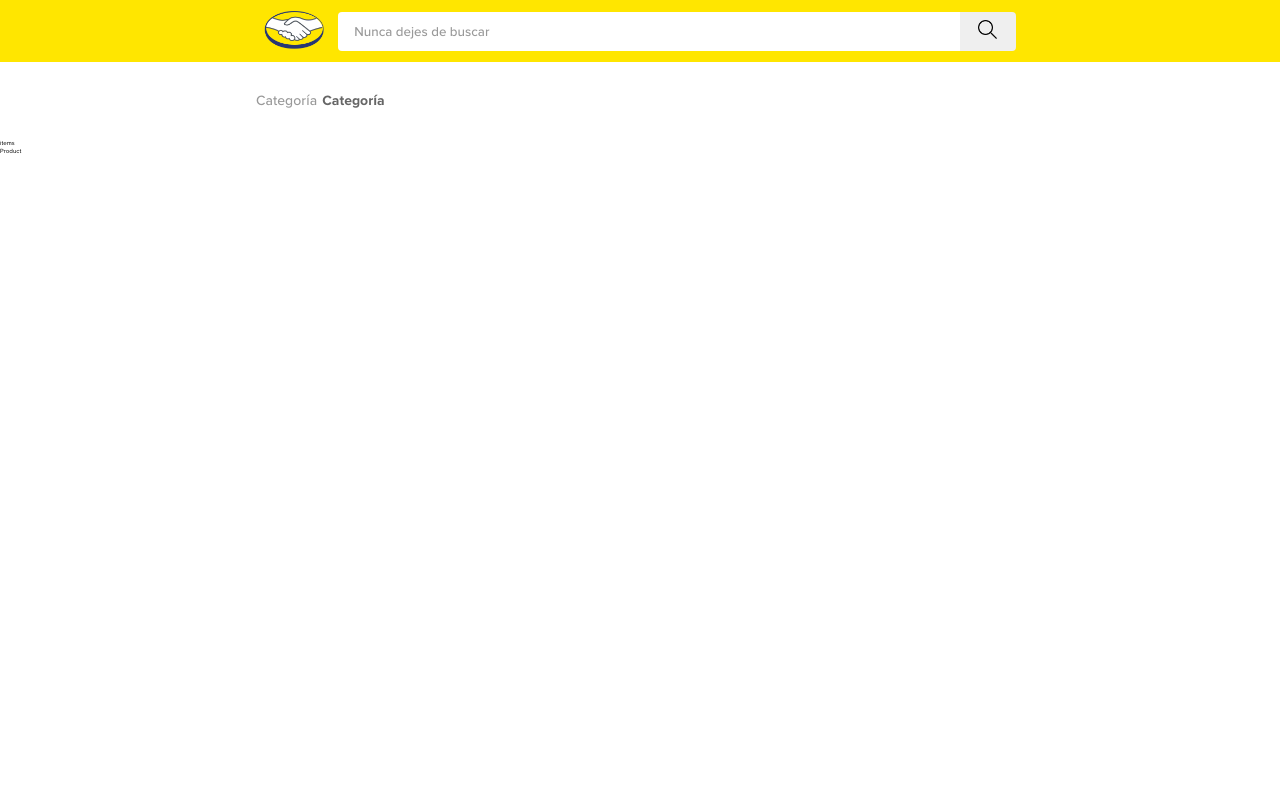
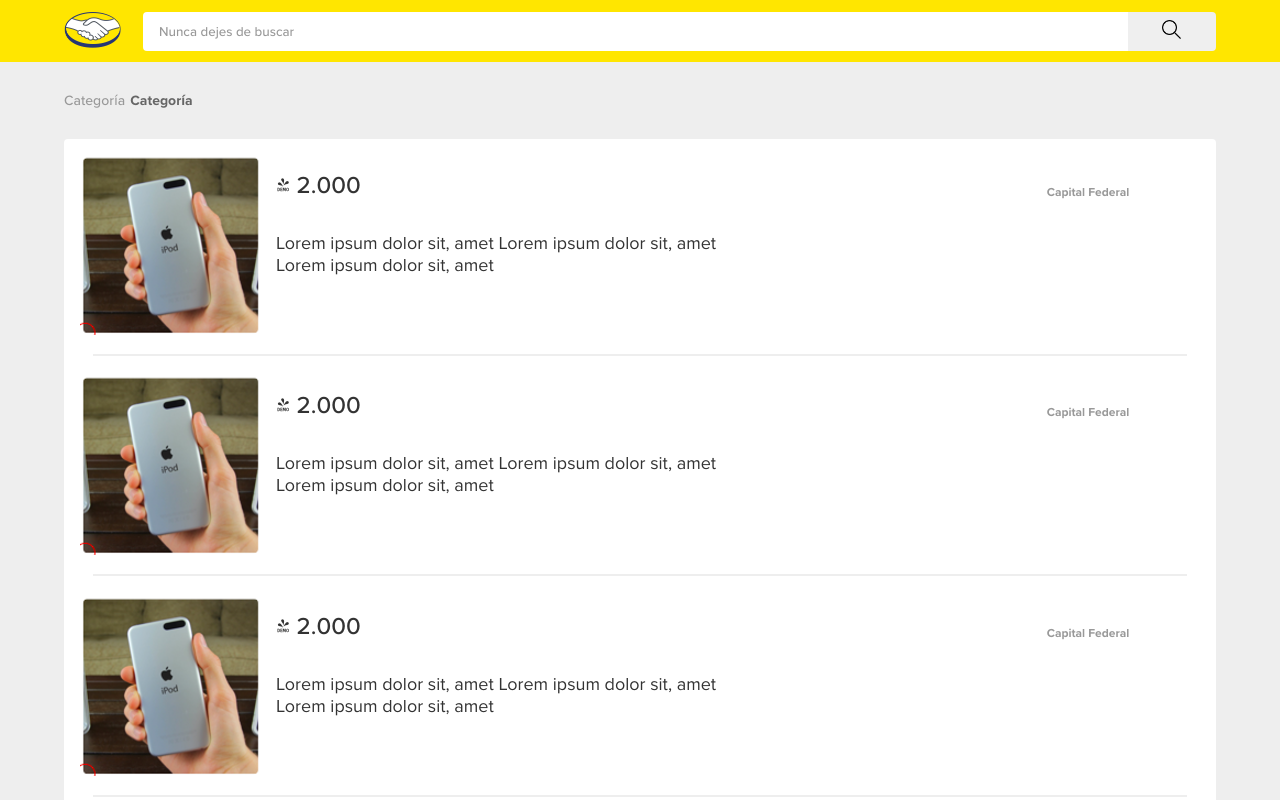
Before and after one commit to edgeorgie/meli-technical-test-next, a Next.js app: page /items in a window 1280 px wide. Shown: the top 800 px of the page. Built offline with nearby package versions, Linux system fonts and the light colour scheme.

Commit message:
EDIT: navbar and breadcrumb horizontal margin | product structure and style

```diff
--- a/src/components/Breadcrumb/Breadcrumb.module.scss
+++ b/src/components/Breadcrumb/Breadcrumb.module.scss
@@ -6,7 +6,7 @@
   align-items: center;
   width: 100%;
   margin: $margin-small 0;
-  padding: 0 20%;
+  padding: 0 5%;
 
   .breadcrumb__anchors-container {
     color: $gray-400;
--- a/src/components/Navbar/Navbar.module.scss
+++ b/src/components/Navbar/Navbar.module.scss
@@ -7,12 +7,12 @@
   align-items: center;
   width: 100%;
   height: 62px;
-  padding: 0 64px;
+  padding: 0 5%;
 
   .navbar-form {
     display: inherit;
     justify-content: flex-end;
-    width: 60%;
+    width: 100%;
 
     .navbar-form__input {
       border: none;
--- a/src/components/Product/Product.jsx
+++ b/src/components/Product/Product.jsx
@@ -1,7 +1,24 @@
+import Image from "next/image"
+import product from 'assets/images/product.png'
+import styles from './Product.module.scss'
 const Product = () => {
   return (
-    <div>Product</div>
-  )
+		<>
+			<article className={styles['product-container']}>
+				<div className={styles['product-info-container']}>
+					<Image className={styles['product-info-container__img']} src={product} width={180} height={180} alt="Producto" />
+					<div className={styles['product-info-content']}>
+						<h3 className={styles['product-info-content__title']}>$ 2.000</h3>
+						<p className={styles['product-info-description']}>Lorem ipsum dolor sit, amet Lorem ipsum dolor sit, amet Lorem ipsum dolor sit, amet</p>
+					</div>
+				</div>
+				<div className={styles['product-place']}>
+					<span>Capital Federal</span>
+				</div>
+			</article>
+			<hr />
+		</>
+	)
 }
 
 export default Product
--- a/src/components/Product/Product.module.scss
+++ b/src/components/Product/Product.module.scss
@@ -1 +1,42 @@
 @import 'sass/variables.scss';
+
+.product-container {
+  display: grid;
+  grid-template-columns: 4fr 1fr;
+
+  padding: $padding-small;
+  .product-info-container {
+    display: flex;
+
+    .product-info-container__img {
+      border-radius: $rounded-small;
+    }
+  }
+}
+
+.product-info-content {
+  width: 50%;
+  margin-left: 16px;
+  color: $black-500;
+}
+
+.product-info-content__title {
+  font-size: $fontSize-productName;
+  font-weight: 500;
+  margin-bottom: 32px;
+  margin-top: 16px;
+}
+
+.product-info-description {
+  font-size: $fontSize-searchBar;
+  font-weight: normal;
+}
+
+.product-place {
+  color: $gray-400;
+  font-size: $fontSize-city;
+  font-weight: 700;
+  display: flex;
+  justify-content: center;
+  padding-top: 30px;
+}
--- a/src/pages/items/index.js
+++ b/src/pages/items/index.js
@@ -1,12 +1,15 @@
 import Product from "components/Product/Product"
+import styles from 'sass/Items.module.scss'
 
 const Items = () => {
-  return (
-		<>
-      <div>items</div>
-      <Product />
-		</>
-	)
+   return (
+			<main className={styles['items-container']}>
+				<Product />
+				<Product />
+				<Product />
+				<Product />
+			</main>
+		)
 }
 
 export default Items
--- /dev/null
+++ b/src/sass/Items.module.scss
@@ -0,0 +1,13 @@
+@import 'variables.scss';
+
+.items-container {
+  background-color: white;
+  border-radius: $rounded-small;
+  display: grid;
+
+  margin: 0 5%;
+}
+
+@keyframes identifier {
+
+}
--- a/src/sass/globals.scss
+++ b/src/sass/globals.scss
@@ -6,6 +6,7 @@
   margin: 0;
   font-family: 'Proxima Nova', Helvetica, sans-serif;
   font-size: 62.5%;
+  background-color: $gray-100;
 }
 
 * {
@@ -17,6 +18,11 @@
   text-decoration: none;
 }
 
+hr {
+  width: 95%;
+  border: 1px solid $gray-100;
+}
+
 ::placeholder {
   font-family: 'Proxima Nova', sans-serif;
   color: $gray-400;
```
Also changed, not shown: src/assets/images/product.png (added).
